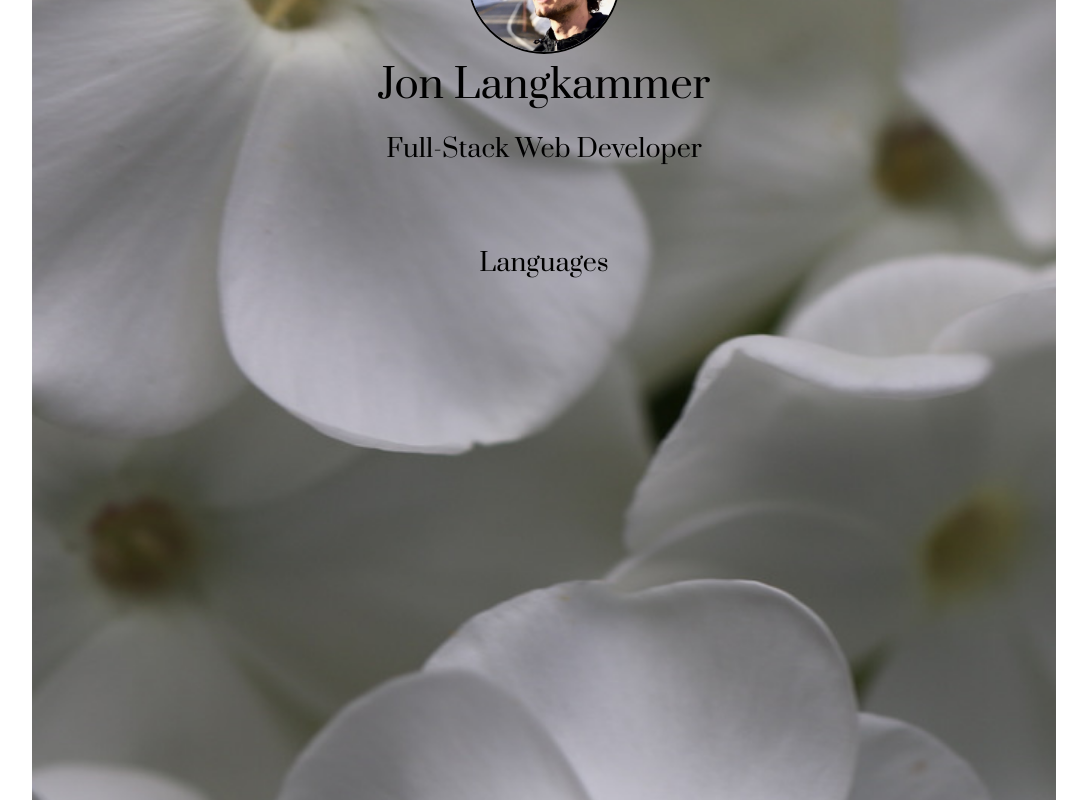
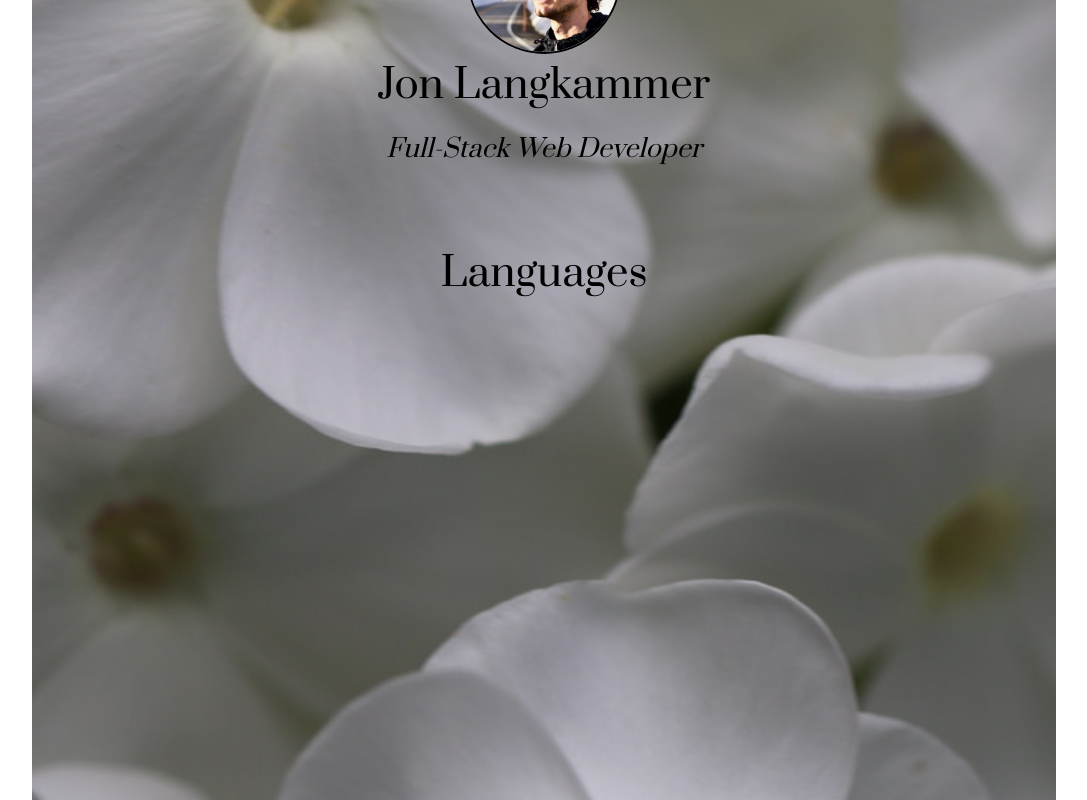
Before and after one commit to ConditionalStatementLifestyle/portfolio, a React (Create React App) app: page /home in a window 1280 px wide. Shown: the part 240-1040 px from the top of the page, without its empty margins (96-1183 px from the left). Built offline with nearby package versions, Linux system fonts and the light colour scheme.

Commit message:
adjusted font size and style on home

```diff
--- a/src/index.css
+++ b/src/index.css
@@ -88,6 +88,7 @@ a.nav-links {
   font-family: 'Prata', serif;
   font-size: 25px;
   margin-bottom: 80px;
+  font-style: italic;
 }
 
 .profile-pic {
@@ -106,7 +107,7 @@ a.nav-links {
   /* width: 100%; */
   margin-left: 250px;
   margin-right: 250px;
-  font-size: 25px;
+  font-size: 40px;
   font-family: 'Prata', serif;
   height: 600px;
 }
@@ -118,7 +119,7 @@ a.nav-links {
   /* width: 100%; */
   margin-left: 250px;
   margin-right: 250px;
-  font-size: 25px;
+  font-size: 40px;
   font-family: 'Prata', serif;
   height: 600px;
 }
```
